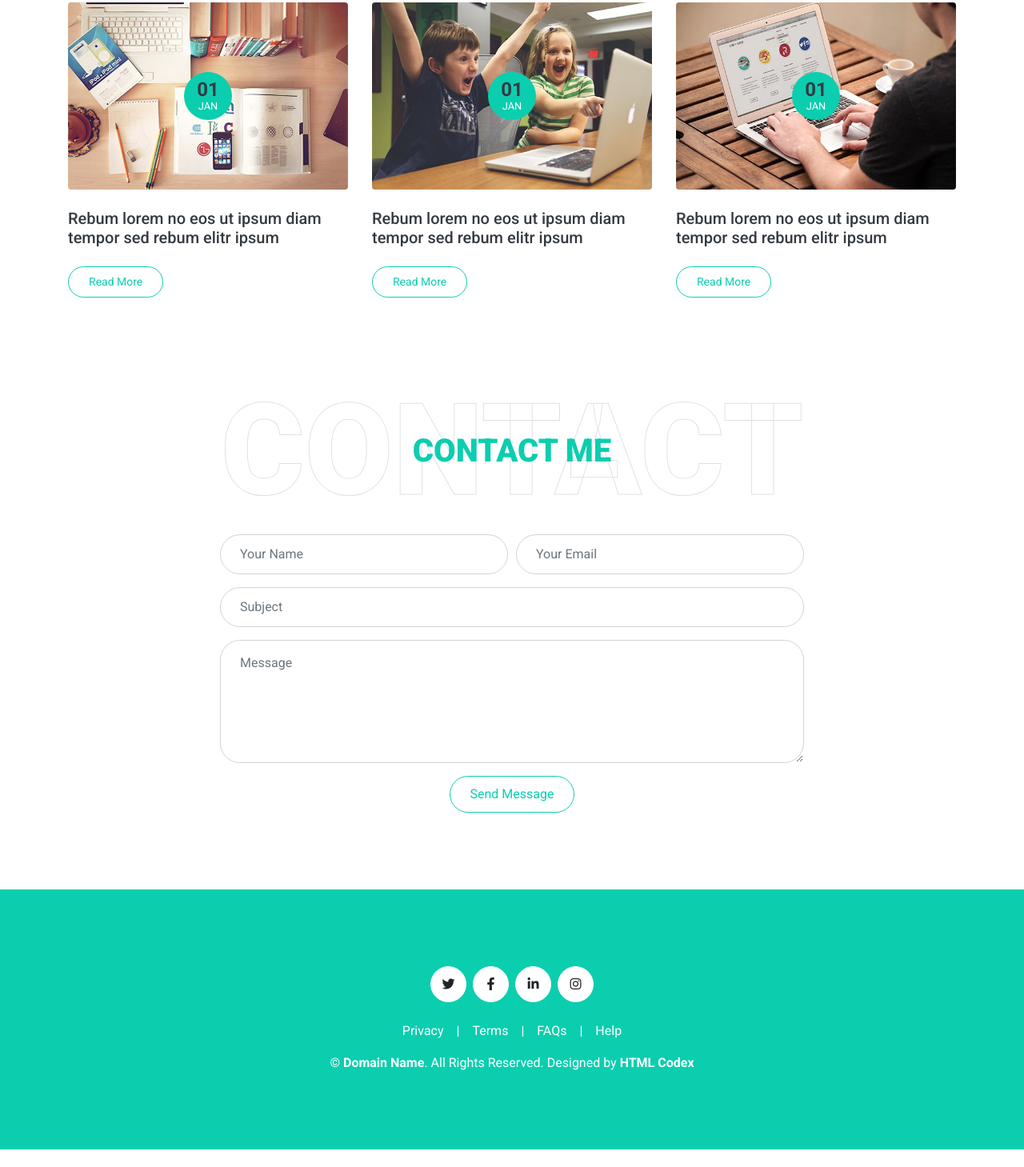
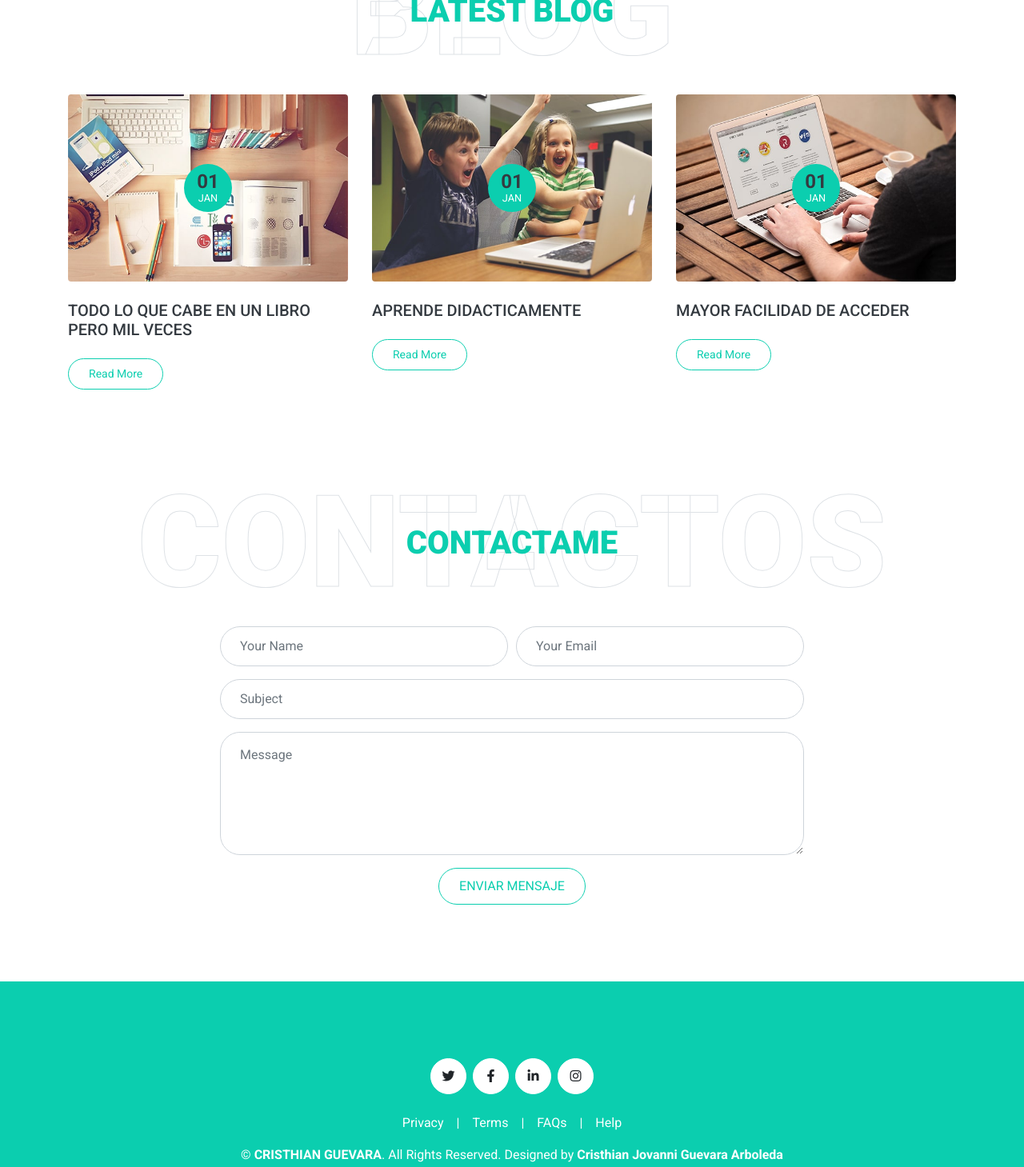
Before and after one commit to cristhianjovanni/portafolio, a plain HTML site: page index.html in a window 1280 px wide. Shown: the part 9566-11025 px from the top of the page at 80% size. Before the commit the page ends 11003 px from the top, so only its background shows below. Drawn offline with nearby package versions, Linux system fonts and the light colour scheme; files whose address does not match are found by name.

Commit message:
Update index.html

```diff
--- a/index.html
+++ b/index.html
@@ -553,16 +553,21 @@ En resumen, como creador de contenido, mi objetivo es producir materiales que no
                         </div>
                         <div class="text-center">
                             <i class="fa fa-3x fa-quote-left text-primary mb-4"></i>
-                            <h4 class="font-weight-light mb-4">Dolor eirmod diam stet kasd sed. Aliqu rebum est eos. Rebum elitr dolore et eos labore, stet justo sed est sed. Diam sed sed dolor stet accusam amet eirmod eos, labore diam clita</h4>
+                            <h4 class="font-weight-light mb-4">"Trabajar con Cristhian Guevara ha sido una experiencia excepcional desde el primer día. Su enfoque en el diseño web y el desarrollo de aplicaciones ha transformado por completo nuestra presencia en línea. Su habilidad para captar nuestra visión y convertirla en una realidad tangible ha sido impresionante. Además, su atención al detalle y su capacidad para superar obstáculos han sido cruciales en el éxito de nuestros proyectos. [Tu nombre] no solo entrega resultados de alta calidad, sino que también ofrece un servicio al cliente excepcional. Siempre está dispuesto a escuchar nuestras necesidades y proporcionar soluciones creativas y efectivas. Estamos encantados de haber encontrado a [tu nombre] y esperamos seguir trabajando juntos en futuros proyectos".</h4>
                             <img class="img-fluid rounded-circle mx-auto mb-3" src="testimonial-2.jpg" style="width: 80px; height: 80px;">
-                            <h5 class="font-weight-bold m-0">Client Name</h5>
+                            <h5 class="font-weight-bold m-0">ANGELO ARIAS</h5>
                             <span>Profession</span>
                         </div>
                         <div class="text-center">
                             <i class="fa fa-3x fa-quote-left text-primary mb-4"></i>
-                            <h4 class="font-weight-light mb-4">Dolor eirmod diam stet kasd sed. Aliqu rebum est eos. Rebum elitr dolore et eos labore, stet justo sed est sed. Diam sed sed dolor stet accusam amet eirmod eos, labore diam clita</h4>
+                            <h4 class="font-weight-light mb-4">"Desde el momento en que nos asociamos con Cristhian Guevara, nuestra estrategia de SEO ha alcanzado nuevos niveles de éxito. Su profundo conocimiento y experiencia en optimización para motores de búsqueda han llevado a un aumento significativo en nuestro tráfico orgánico y visibilidad en línea. [Tu nombre] no solo domina las complejidades del SEO, sino que también demuestra un compromiso inquebrantable con nuestros objetivos comerciales. Su enfoque estratégico y su capacidad para adaptarse a los cambios en los algoritmos de búsqueda nos han permitido mantenernos a la vanguardia en un mercado altamente competitivo. Además, su profesionalismo y comunicación clara han hecho que trabajar con [tu nombre] sea una experiencia excepcional. Estamos increíblemente agradecidos por su contribución a nuestro éxito y no dudaríamos en recomendar sus servicios a cualquier empresa que busque mejorar su presencia en línea".
+
+
+
+
+</h4>
                             <img class="img-fluid rounded-circle mx-auto mb-3" src="testimonial-3.jpg" style="width: 80px; height: 80px;">
-                            <h5 class="font-weight-bold m-0">Client Name</h5>
+                            <h5 class="font-weight-bold m-0">RUBEN BLADES</h5>
                             <span>Profession</span>
                         </div>
                     </div>
@@ -589,7 +594,7 @@ En resumen, como creador de contenido, mi objetivo es producir materiales que no
                             <small class="text-white text-uppercase">Jan</small>
                         </div>
                     </div>
-                    <h5 class="font-weight-medium mb-4">Rebum lorem no eos ut ipsum diam tempor sed rebum elitr ipsum</h5>
+                    <h5 class="font-weight-medium mb-4">TODO LO QUE CABE EN UN LIBRO PERO MIL VECES</h5>
                     <a class="btn btn-sm btn-outline-primary py-2" href="">Read More</a>
                 </div>
                 <div class="col-lg-4 mb-5">
@@ -600,7 +605,7 @@ En resumen, como creador de contenido, mi objetivo es producir materiales que no
                             <small class="text-white text-uppercase">Jan</small>
                         </div>
                     </div>
-                    <h5 class="font-weight-medium mb-4">Rebum lorem no eos ut ipsum diam tempor sed rebum elitr ipsum</h5>
+                    <h5 class="font-weight-medium mb-4">APRENDE DIDACTICAMENTE</h5>
                     <a class="btn btn-sm btn-outline-primary py-2" href="">Read More</a>
                 </div>
                 <div class="col-lg-4 mb-5">
@@ -611,7 +616,7 @@ En resumen, como creador de contenido, mi objetivo es producir materiales que no
                             <small class="text-white text-uppercase">Jan</small>
                         </div>
                     </div>
-                    <h5 class="font-weight-medium mb-4">Rebum lorem no eos ut ipsum diam tempor sed rebum elitr ipsum</h5>
+                    <h5 class="font-weight-medium mb-4">MAYOR FACILIDAD DE ACCEDER</h5>
                     <a class="btn btn-sm btn-outline-primary py-2" href="">Read More</a>
                 </div>
             </div>
@@ -624,8 +629,8 @@ En resumen, como creador de contenido, mi objetivo es producir materiales que no
     <div class="container-fluid py-5" id="contact">
         <div class="container">
             <div class="position-relative d-flex align-items-center justify-content-center">
-                <h1 class="display-1 text-uppercase text-white" style="-webkit-text-stroke: 1px #dee2e6;">Contact</h1>
-                <h1 class="position-absolute text-uppercase text-primary">Contact Me</h1>
+                <h1 class="display-1 text-uppercase text-white" style="-webkit-text-stroke: 1px #dee2e6;">CONTACTOS</h1>
+                <h1 class="position-absolute text-uppercase text-primary">CONTACTAME</h1>
             </div>
             <div class="row justify-content-center">
                 <div class="col-lg-8">
@@ -656,8 +661,8 @@ En resumen, como creador de contenido, mi objetivo es producir materiales que no
                                 <p class="help-block text-danger"></p>
                             </div>
                             <div>
-                                <button class="btn btn-outline-primary" type="submit" id="sendMessageButton">Send
-                                    Message</button>
+                                <button class="btn btn-outline-primary" type="submit" id="sendMessageButton">ENVIAR
+                                    MENSAJE</button>
                             </div>
                         </form>
                     </div>
@@ -686,7 +691,7 @@ En resumen, como creador de contenido, mi objetivo es producir materiales que no
                 <span class="px-3">|</span>
                 <a class="text-white" href="#">Help</a>
             </div>
-            <p class="m-0">&copy; <a class="text-white font-weight-bold" href="#">Domain Name</a>. All Rights Reserved. Designed by <a class="text-white font-weight-bold" href="https://htmlcodex.com">HTML Codex</a>
+            <p class="m-0">&copy; <a class="text-white font-weight-bold" href="#">CRISTHIAN GUEVARA</a>. All Rights Reserved. Designed by  <a class="text-white font-weight-bold" href="https://htmlcodex.com">Cristhian Jovanni Guevara Arboleda</a>
             </p>
         </div>
     </div>
```
